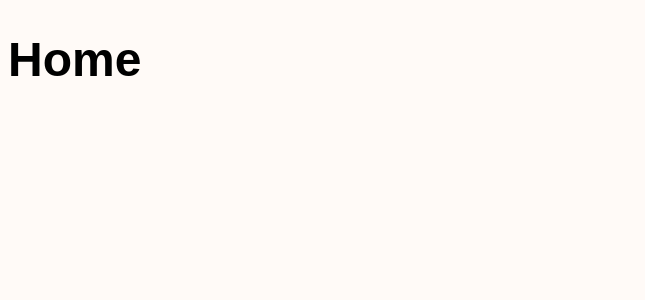
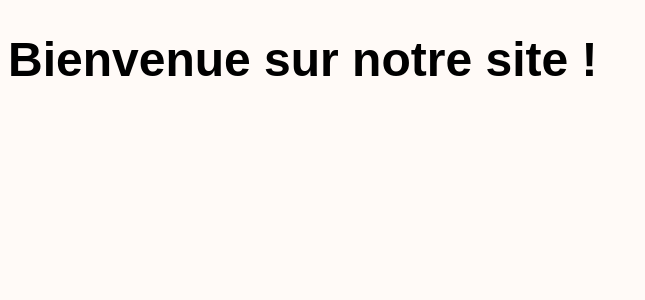
Before and after one commit to SloanGa/PetFosterConnect, a React (Vite) app: page / in a window 1280 px wide. Shown: the top 300 px of the page, without its empty margins (0-645 px from the left). Built offline with nearby package versions, Linux system fonts and the light colour scheme.

Commit message:
add react helmet to make the meta description dynamic

```diff
--- a/package.json
+++ b/package.json
@@ -12,6 +12,7 @@
 	"dependencies": {
 		"react": "^18.3.1",
 		"react-dom": "^18.3.1",
+		"react-helmet-async": "^2.0.5",
 		"react-router-dom": "^6.27.0"
 	},
 	"devDependencies": {
--- a/src/Pages/Home.tsx
+++ b/src/Pages/Home.tsx
@@ -1,8 +1,17 @@
+import { Helmet } from "react-helmet-async";
+
 const Home = () => {
     return (
-        <div>
-            <h1>Home</h1>
-        </div>
+        <>
+            <Helmet>
+                <title>Page d'accueil | PetFoster Connect</title>
+                <meta
+                    name="description"
+                    content="PetFosterConnect permet de mettre en relation des familles d’accueil pour les animaux et des associations de protection animale en accueillant des animaux en attendant leur adoption définitive afin de leur offrir une meilleure vie."
+                />
+            </Helmet>
+            <h1>Bienvenue sur notre site !</h1>
+        </>
     );
 };
 
```
Also changed, not shown: src/App.tsx (+7 -1 lines), 1 other file (tests, documents, lock files or other folders).
